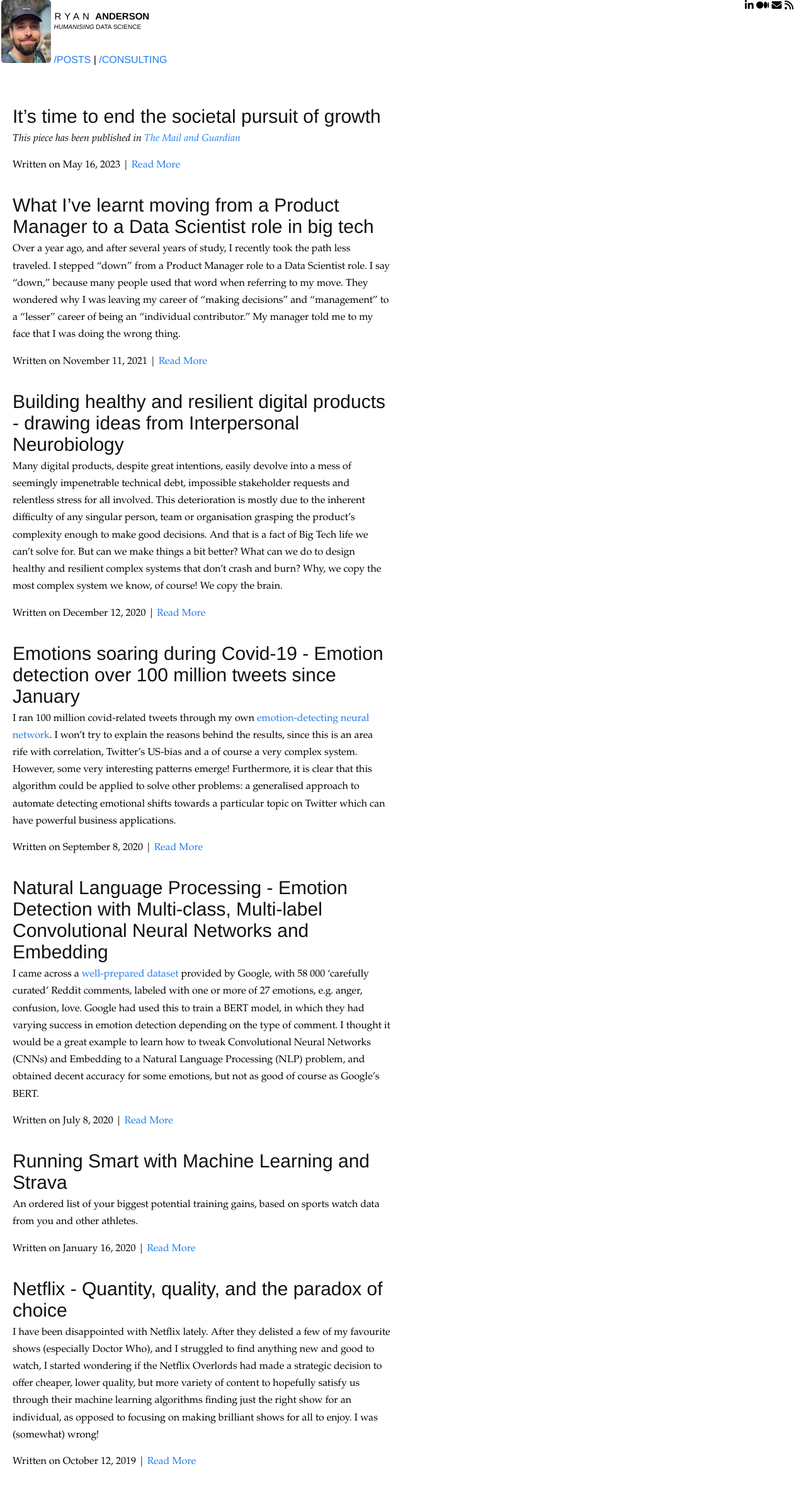
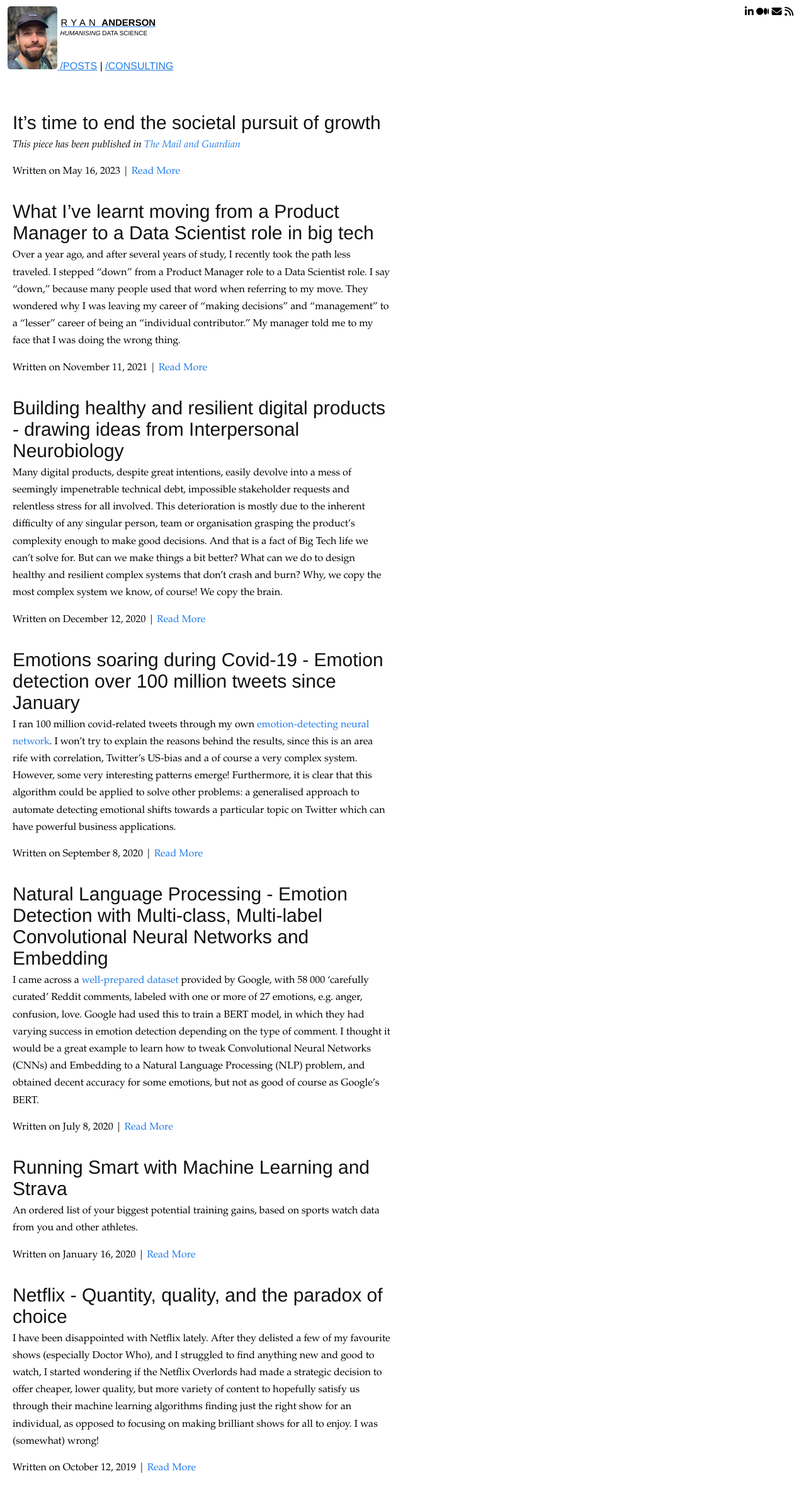
Before and after one commit to ryan-anderson-ds/ryan-anderson-ds.github.io, a Jekyll site: the page built from index.html, in a window 1280 px wide. Shown: the whole page at 63% size. Built offline with Jekyll 4.4.1, drawn with Linux system fonts in a browser that asks for light colours.

Commit message:
Update base.scss

```diff
--- a/css/base.scss
+++ b/css/base.scss
@@ -18,10 +18,10 @@ a {
   top: 15px;
   width: 100%;
   height: 150px;
+  margin-left: 10px;
+  margin-top: 10px;
   font-family: Helvetica, sans-serif;
-  a {
-    text-decoration: none;
-  }
+
   img {
     padding: 0 3px;
     border: 0;
```
